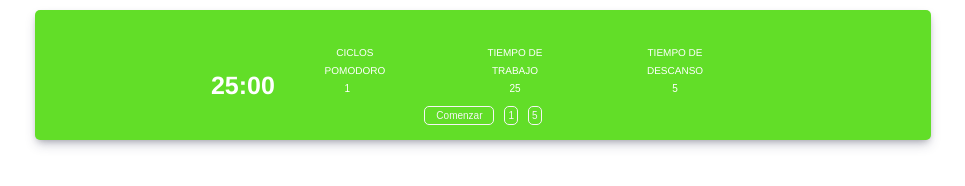
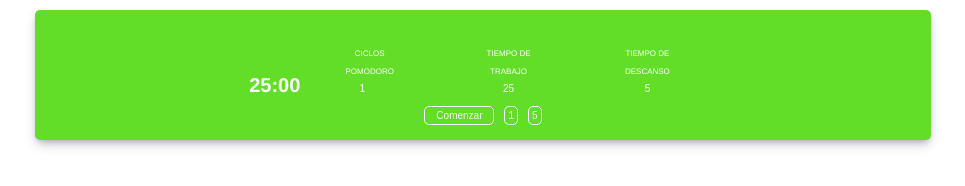
Before and after one commit to LeonelCeballos18/CLG, a plain HTML site: page pomodoro.html in a window 1280 px wide. Shown: the whole page, without its empty margins (157-1122 px from the left). Drawn offline with Linux system fonts and the light colour scheme.

Commit message:
ModificacionCss

```diff
--- a/css/style.css
+++ b/css/style.css
@@ -30,7 +30,7 @@ body {
 #clock {
   text-align: center;
   font-family: Helvetica, sans-serif;
-  font-size: 25px;
+  font-size: 20px;
   color: #ffffff;
 }
 
@@ -45,7 +45,7 @@ body {
   flex-direction: column;
   justify-content: center;
   align-items: center;
-  width: 15%;
+  width: 12%;
   text-align: center;
 }
 
@@ -53,14 +53,14 @@ label {
   text-transform: uppercase;
   font-family: Helvetica, sans-serif;
   font-weight: 200;
-  font-size: 10px;
+  font-size: 8px;
   color: #ffffff;
 }
 
 input {
   color: white;
   padding: 5px;
-  width: 80px;
+  width: 70px;
   font-size: 10px;
   font-family: Arial, Helvetica, sans-serif;
   text-align: center;
```
